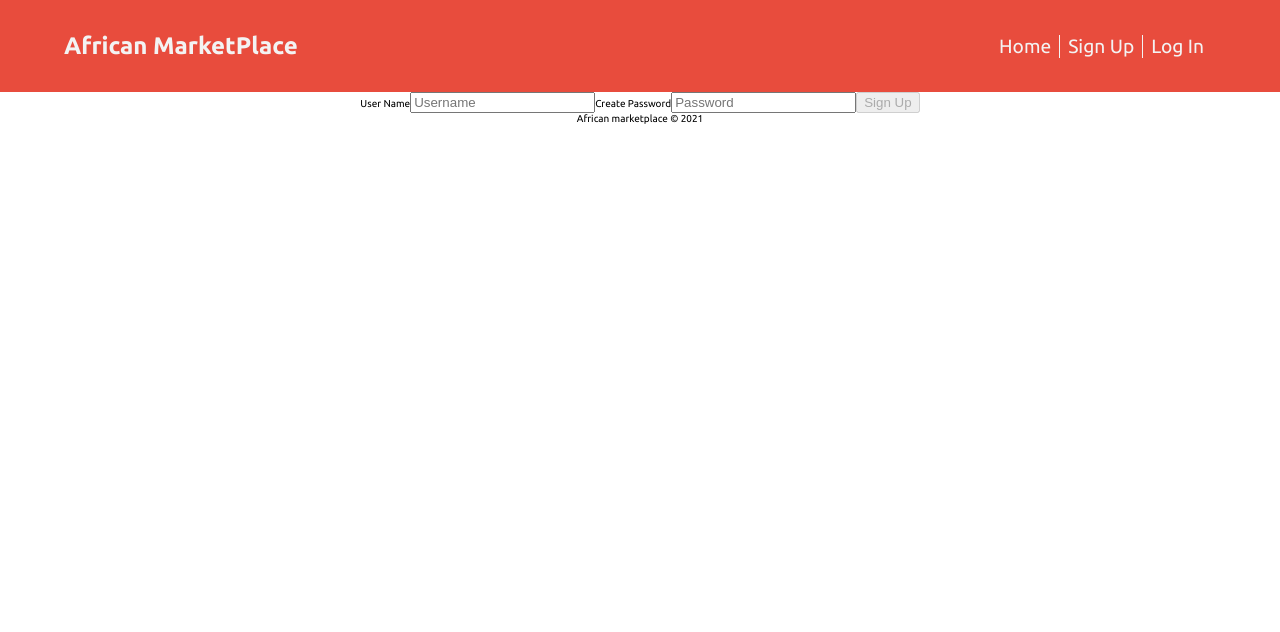
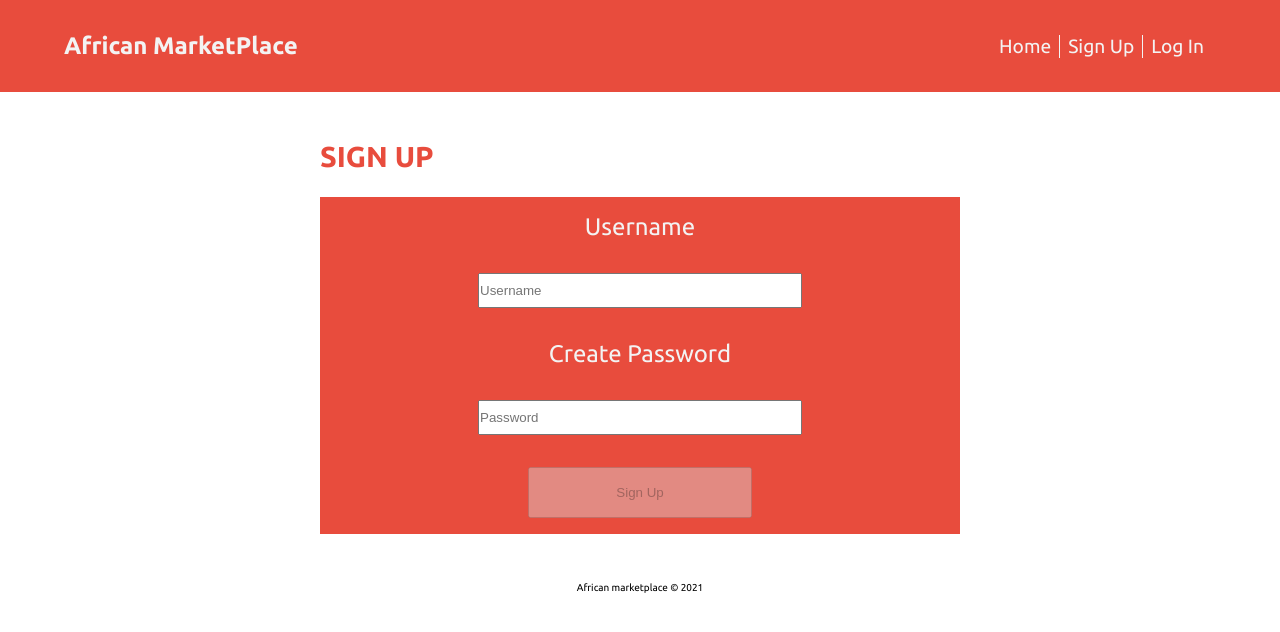
Before and after one commit to BWPT-African-Marketplace/Frontend, a React (Create React App) app: page /signup in a window 1280 px wide. Shown: the top 632 px of the page. Built offline with nearby package versions, Linux system fonts and the light colour scheme; no server answers.

Commit message:
Sign-In + Sign-Up styling

```diff
--- a/src/components/CreateItem.js
+++ b/src/components/CreateItem.js
@@ -1,13 +1,33 @@
 import React from 'react'
+import styled from 'styled-components'
 
+const NewItem = styled.div`
+display:flex;
+flex-direction:column;
+align-items:center;
+font-size:1.2rem;
+width:20%;
+margin: 1rem auto;
+padding:0;
+    .name {
+        background-color: #E84C3D;
+        width:100%;
+        padding: 1rem 0.2rem;
+        margin:0;
+        color: #f3f3f3;
+        font-weight:700;
+    }
+    p{
+        line-height:1;
+    }
+`
 const CreateItem = ({item}) => {
     return (
-        <div key = {item.id}>
+    <NewItem key = {item.id}>
+        <p className='name'>{item.itemName} | <span>{item.price}</span> <span>{item.value}</span></p>
         <p>Location: {item.location}</p>
-        <p>Item: {item.itemName}</p>
-        <p>Price: {item.price}  <span>{item.value}</span></p>
         <p>{item.description}</p>
-    </div>
+    </NewItem>
     )
 }
 
--- /dev/null
+++ b/src/components/FormStyle.js
@@ -0,0 +1,40 @@
+import styled from 'styled-components'
+
+const FormStyle = styled.section`
+    width:50%;
+    margin: 3rem auto;
+    h2{
+        font-size: 1.8rem;
+        color: #E84C3D;
+        font-weight:700;
+        text-align:left;
+    }
+    form{
+        display:flex;
+        flex-flow: column nowrap;
+        background-color:#E84C3D;
+        font-size:1.5rem;
+
+        label{
+            color:#f3f3f3;
+
+            padding: 1rem 0;
+        }
+        input{
+            width:50%;
+            margin: 1rem auto;
+            padding:0.5rem 0;
+        }
+        button{
+            width:35%;
+            margin: 1rem auto;
+            padding:1rem;
+        }
+        .err{
+            color:#f3f3f3;
+            font-style:italic;
+        }
+    }
+`
+
+export default FormStyle
--- a/src/pages/Home.js
+++ b/src/pages/Home.js
@@ -24,8 +24,8 @@ const HomePage = styled.section`
             font-size:1.2rem;
 
             h1{
-                font-size:1.8rem;
-                font-weight: 300;
+                font-size:1.6rem;
+                font-weight: 700;
             }
 
             p{
@@ -45,6 +45,13 @@ const HomePage = styled.section`
             left: 1.6rem;
         }
     }
+    h3{
+        font-size: 1.5rem;
+    }
+    .collection{
+        display:flex;
+        justify-content:space-around;
+    }
 
 `
 
@@ -63,7 +70,9 @@ const Home = ({data}) => {
                 </section>
             </article>
             <h3>Current Items Available</h3>
-       { allItems.map( item => <CreateItem item = {item} /> )}
+            <div className='collection'>
+                { allItems.map( item => <CreateItem item = {item} /> )}
+            </div>
         </HomePage>
     )
 }
--- a/src/pages/LogIn.js
+++ b/src/pages/LogIn.js
@@ -1,5 +1,6 @@
 import React , {useState , useEffect} from 'react'
 import {axiosWithAuth} from '../utils/axiosWithAuth'
+import FormStyle from '../components/FormStyle'
 import * as Yup from 'yup'
 import { useHistory } from 'react-router-dom'
 
@@ -61,12 +62,14 @@ const LogIn = () => {
         setLogIn(newForm)
     }
     return(
+        <FormStyle>
+            <h2>LOG IN</h2>
         <form onSubmit={handleSubmit}>
             {/* FORM ERRORS */}
             <div>{formErrors.username}</div>
             <div>{formErrors.password}</div>
-            {/* EMAIL */}
-             <label htmlFor='username'>Usernamel</label>
+            {/* USERNAME */}
+             <label htmlFor='username'>Username</label>
                 <input
                     name='username'
                     type='text'
@@ -84,6 +87,7 @@ const LogIn = () => {
                 <button disabled={disabled}>Log In</button>
 
         </form>
+        </FormStyle>
     )
 }
 
--- a/src/pages/SignUp.js
+++ b/src/pages/SignUp.js
@@ -1,4 +1,5 @@
 import React, { useState , useEffect} from 'react'
+import FormStyle from '../components/FormStyle'
 import axios from 'axios'
 import * as Yup from 'yup'
 
@@ -62,13 +63,14 @@ useEffect( () => {
         setSignUp(newForm)
     }
     return(
-        <section>
+        <FormStyle>
+            <h2>SIGN UP</h2>
             <form onSubmit={handleSubmit}>
-                <div>{formErrors.username}</div>
-                <div>{formErrors.email}</div>
-                <div>{formErrors.password}</div>
+                <div className='err'>{formErrors.username}</div>
+                <div className='err'>{formErrors.email}</div>
+                <div className='err'>{formErrors.password}</div>
                 {/* USERNAME */}
-                <label htmlFor='username'>User Name</label>
+                <label htmlFor='username'>Username</label>
                 <input
                     name='username'
                     type='text'
@@ -88,7 +90,7 @@ useEffect( () => {
                     />
                 <button disabled={disabled}>Sign Up</button>
             </form>
-        </section>
+        </FormStyle>
     )
 }
 
```
